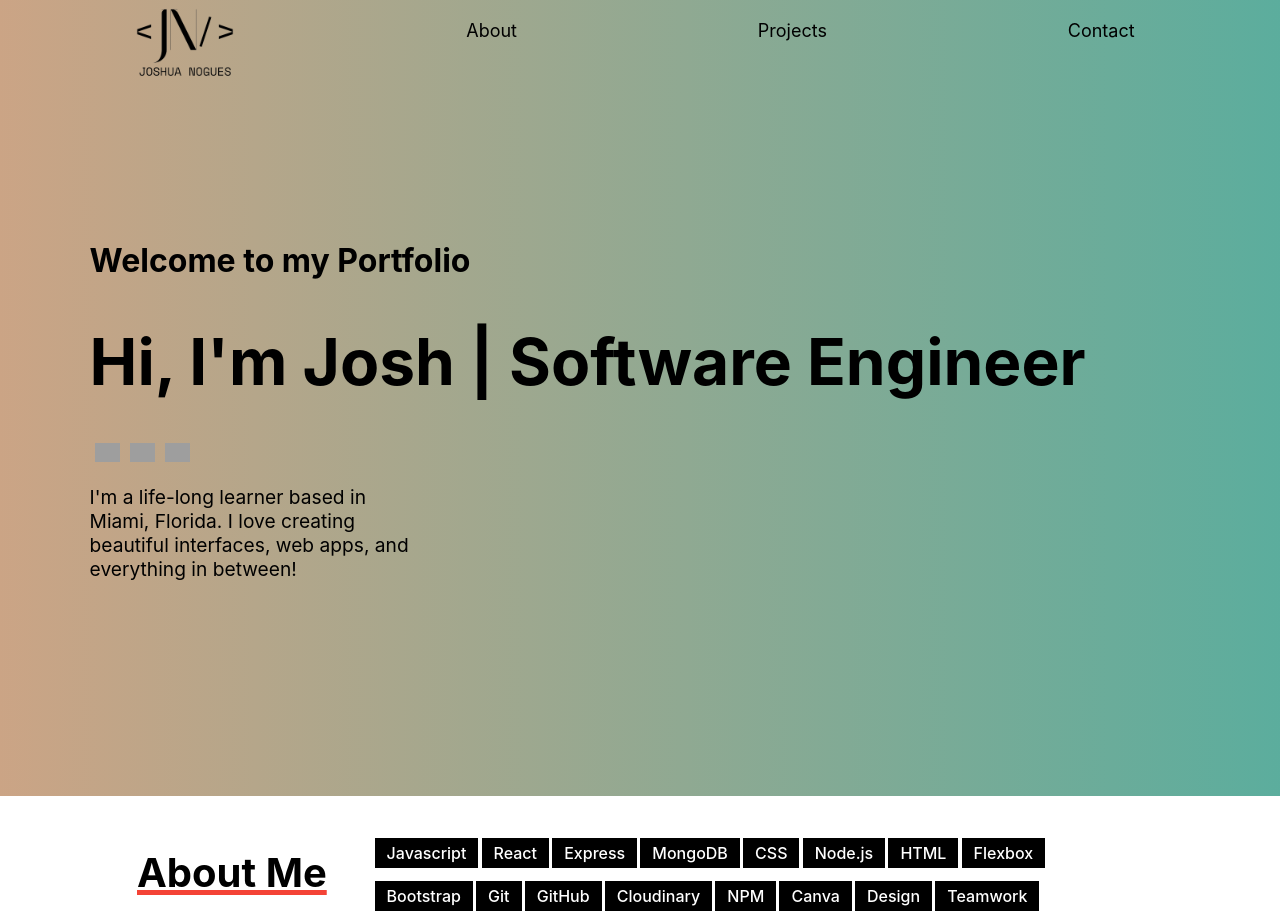
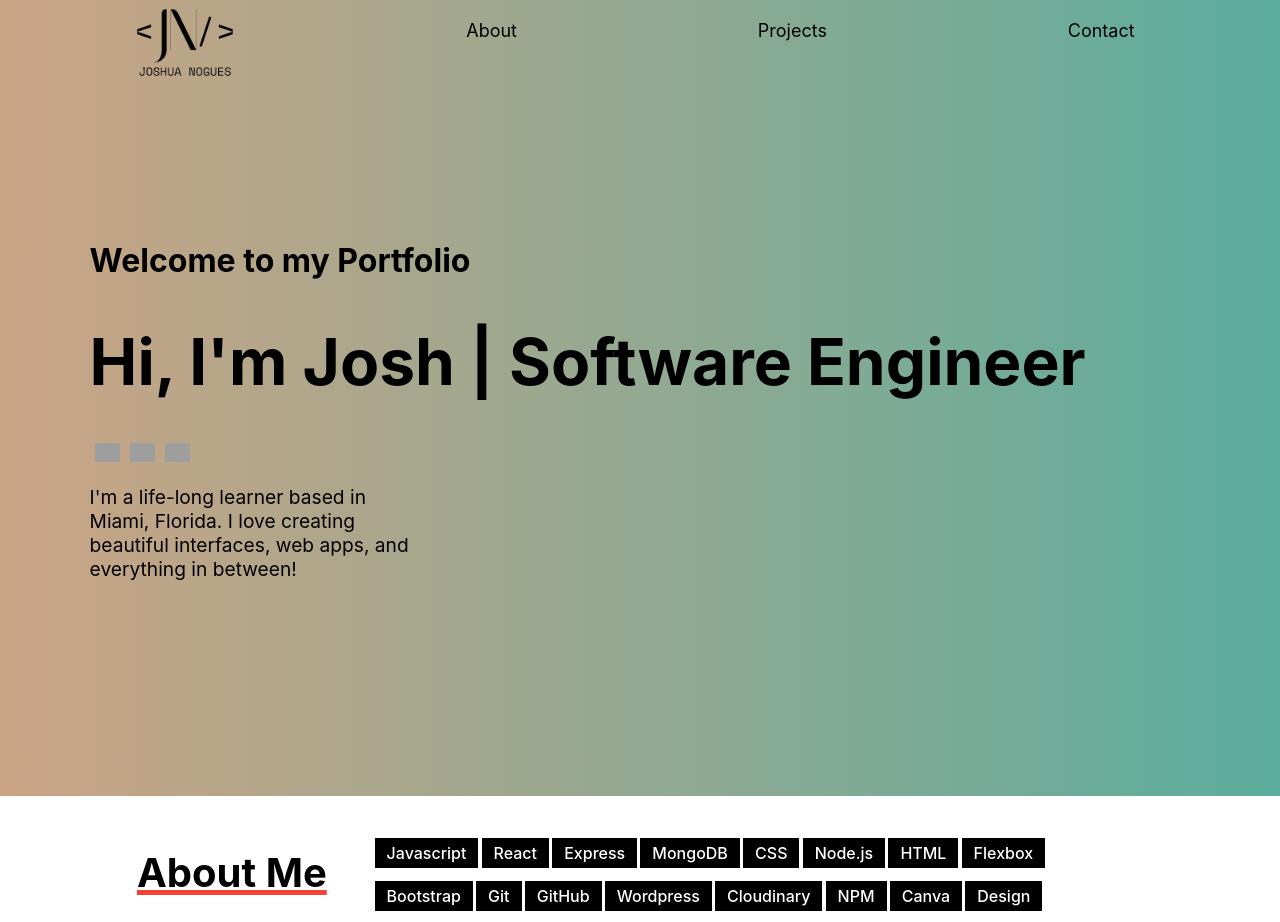
Before and after one commit to JoshuaNogues/Portfolio, a React (Create React App) app: page / in a window 1280 px wide. Shown: the top 922 px of the page. Built offline with nearby package versions, Linux system fonts and the light colour scheme; grey boxes are pictures that could not be loaded.

Commit message:
added skill

```diff
--- a/src/pages/Home.js
+++ b/src/pages/Home.js
@@ -81,6 +81,7 @@ const Home = () => {
             <li>Bootstrap</li>
             <li>Git</li>
             <li>GitHub</li>
+            <li>Wordpress</li>
             <li>Cloudinary</li>
             <li>NPM</li>
             <li>Canva</li>
```
